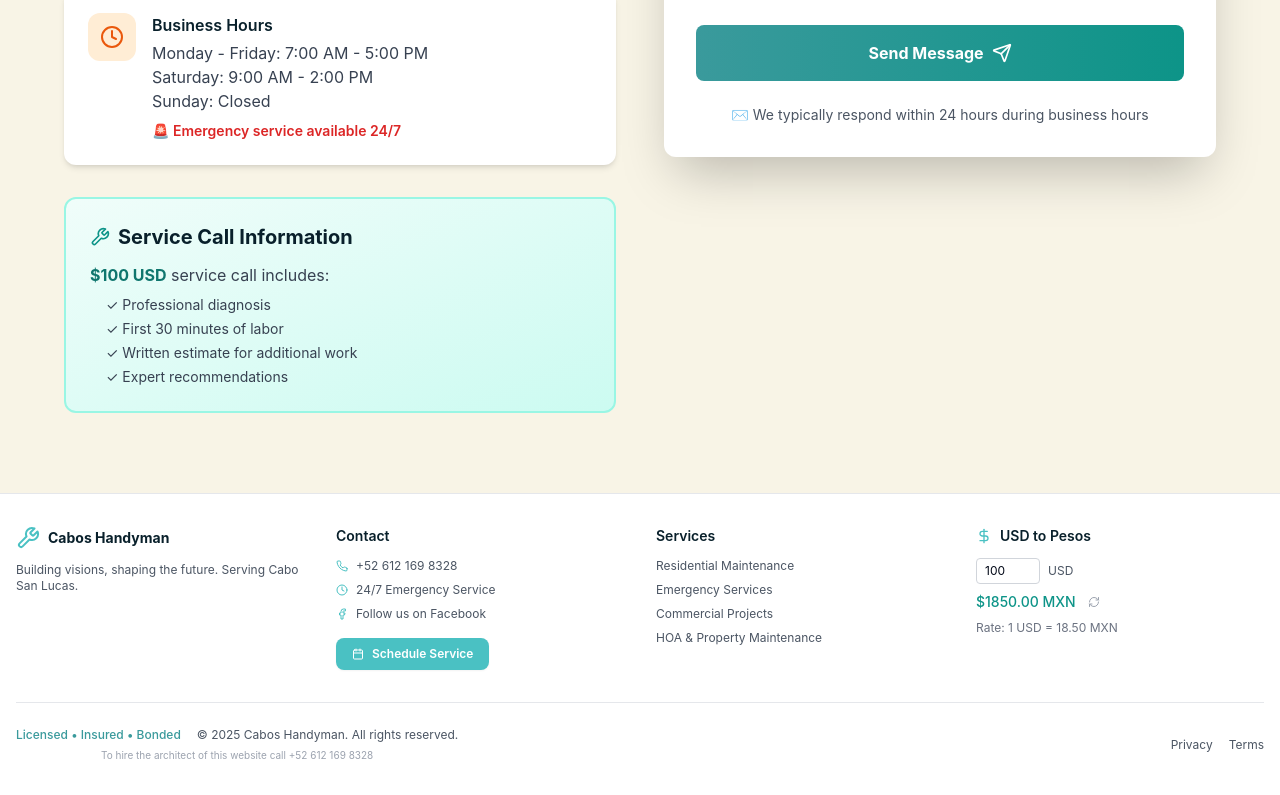
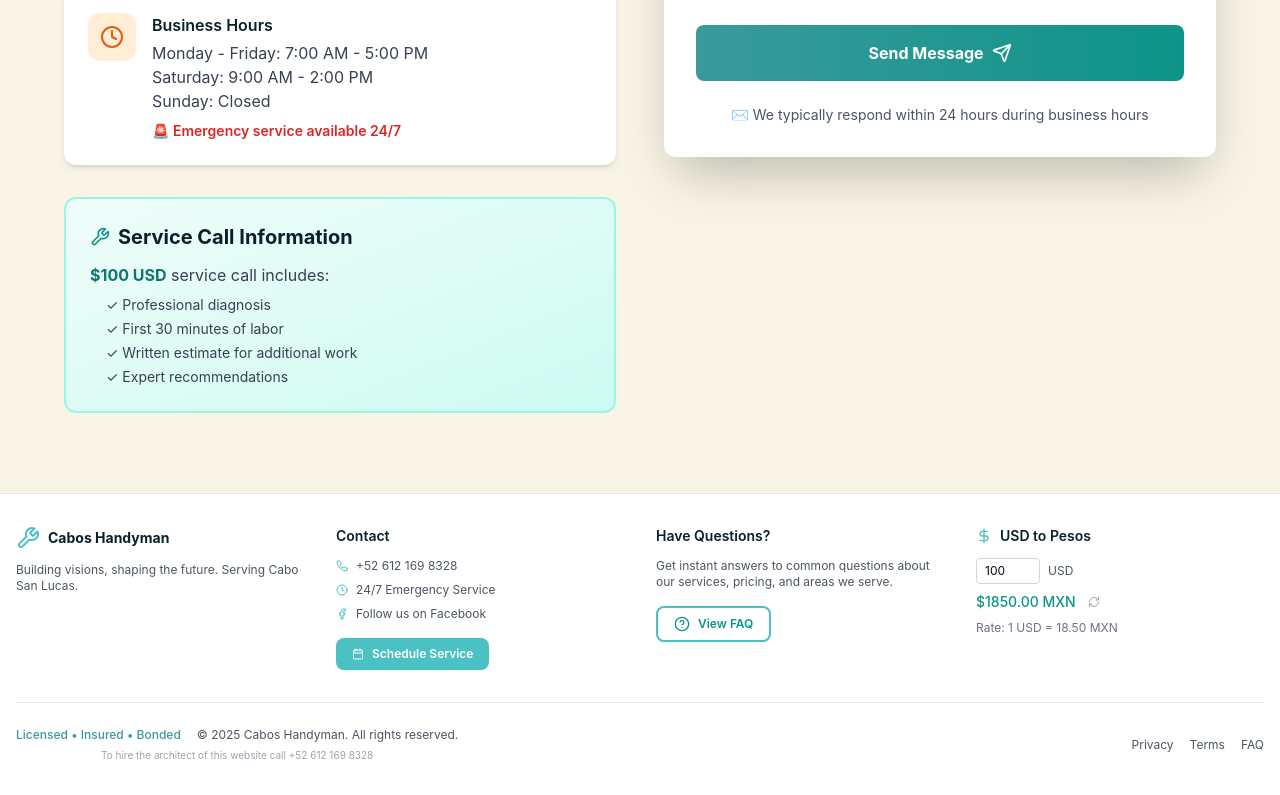
Before and after one commit to edgpac/caboshandyman, a React (Vite) app: page /contact in a window 1280 px wide. Shown: the part 1335-2130 px from the top of the page. Built offline with nearby package versions, Linux system fonts and the light colour scheme; no server answers.

Commit message:
fix: remove generic meta description to prevent duplicates

```diff
--- a/src/components/Footer.tsx
+++ b/src/components/Footer.tsx
@@ -1,5 +1,5 @@
 import React, { useState, useEffect } from 'react';
-import { Phone, Mail, MapPin, Clock, Wrench, DollarSign, RefreshCw, Facebook, Calendar } from 'lucide-react';
+import { Phone, Mail, MapPin, Clock, Wrench, DollarSign, RefreshCw, Facebook, Calendar, HelpCircle } from 'lucide-react';
 
 export default function Footer() {
   const [exchangeRate, setExchangeRate] = useState(null);
@@ -84,15 +84,19 @@ export default function Footer() {
             </div>
           </div>
 
-          {/* Services */}
+          {/* FAQ Section - REPLACES Services */}
           <div>
-            <h3 className="font-semibold mb-3 text-gray-900">Services</h3>
-            <div className="space-y-2 text-xs text-gray-600">
-              <div>Residential Maintenance</div>
-              <div>Emergency Services</div>
-              <div>Commercial Projects</div>
-              <div>HOA & Property Maintenance</div>
-            </div>
+            <h3 className="font-semibold mb-3 text-gray-900">Have Questions?</h3>
+            <p className="text-xs text-gray-600 mb-4">
+              Get instant answers to common questions about our services, pricing, and areas we serve.
+            </p>
+            <a
+              href="/faq"
+              className="inline-flex items-center space-x-2 bg-white border-2 border-teal-400 text-teal-600 hover:bg-teal-50 px-4 py-2 rounded-lg text-xs font-semibold transition-colors shadow-sm"
+            >
+              <HelpCircle className="h-4 w-4" />
+              <span>View FAQ</span>
+            </a>
           </div>
 
           {/* Currency Converter */}
@@ -157,6 +161,7 @@ export default function Footer() {
             <div className="flex space-x-4 mt-2 md:mt-0">
               <a href="/privacy" className="text-gray-600 hover:text-teal-500 transition-colors">Privacy</a>
               <a href="/terms" className="text-gray-600 hover:text-teal-500 transition-colors">Terms</a>
+              <a href="/faq" className="text-gray-600 hover:text-teal-500 transition-colors">FAQ</a>
             </div>
           </div>
         </div>
```
Also changed, not shown: src/assets/restaurant-buildout.jpeg (deleted), 3 other files (tests, documents, lock files or other folders).
